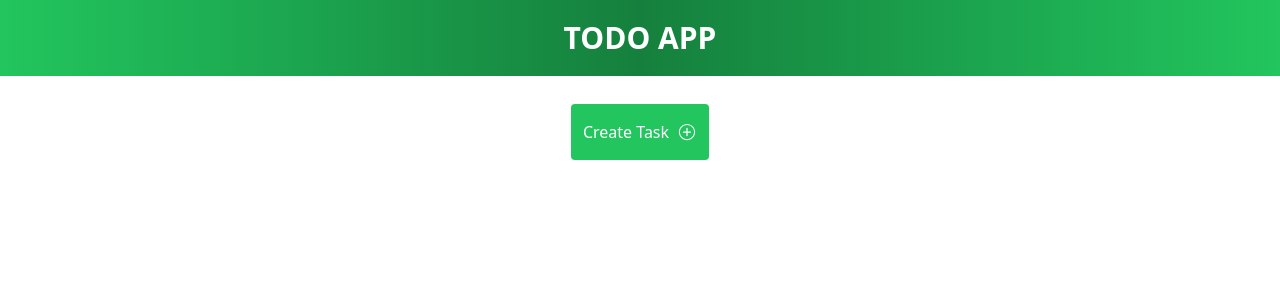
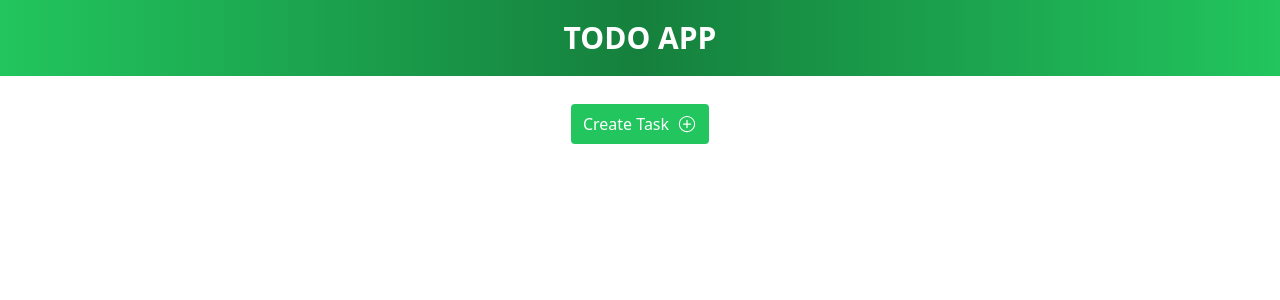
Before and after one commit to Jason-bolt/react-to-do-app, a React (Create React App) app: page / in a window 1280 px wide. Shown: the top 300 px of the page. Built offline with nearby package versions, Linux system fonts and the light colour scheme.

Commit message:
Updated createButton

```diff
--- a/src/components/CreateButton.js
+++ b/src/components/CreateButton.js
@@ -32,7 +32,7 @@ const CreateButton = ({ text, toggleForm, showForm }) => {
 
   return (
     <div className="my-7 flex items-center justify-center">
-        <button className={colors.bgColor + " " + colors.hoverBgColor + " py-4 px-3 text-white rounded flex flex-row items-center justify-center"} onClick={() => {
+        <button className={colors.bgColor + " " + colors.hoverBgColor + " py-2 px-3 text-white rounded flex flex-row items-center justify-center"} onClick={() => {
             toggleForm()
             changeColor()
             }}>
```
